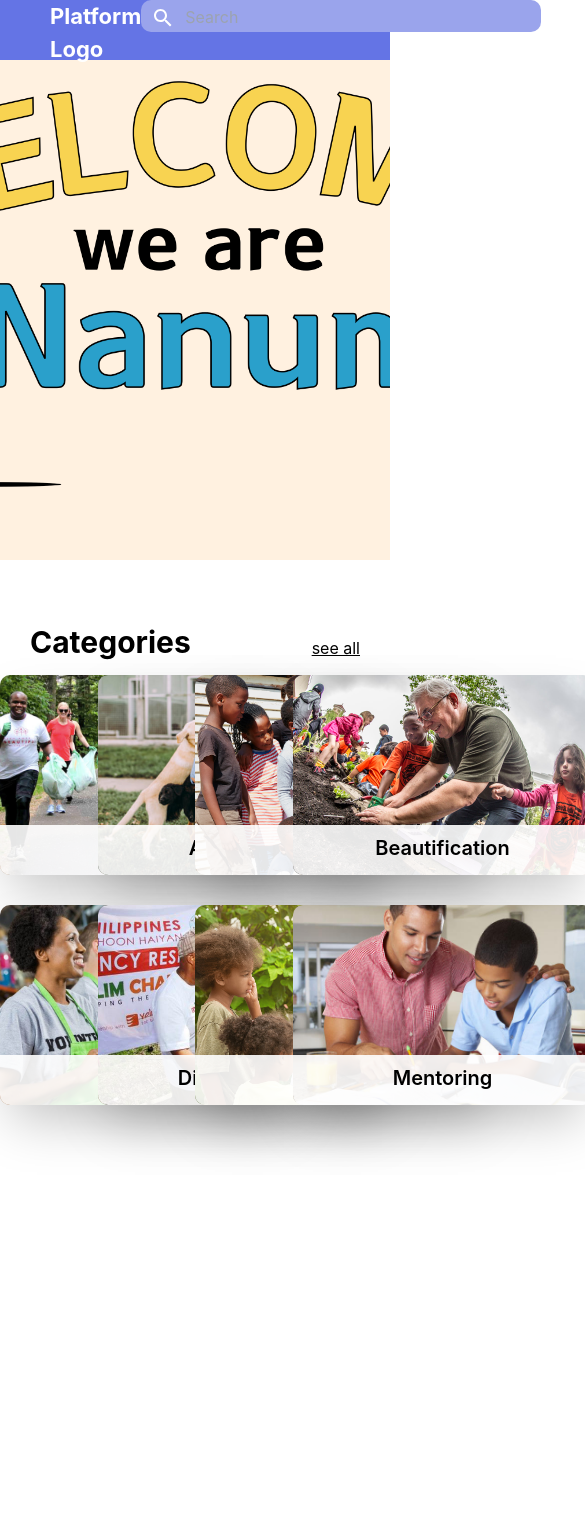
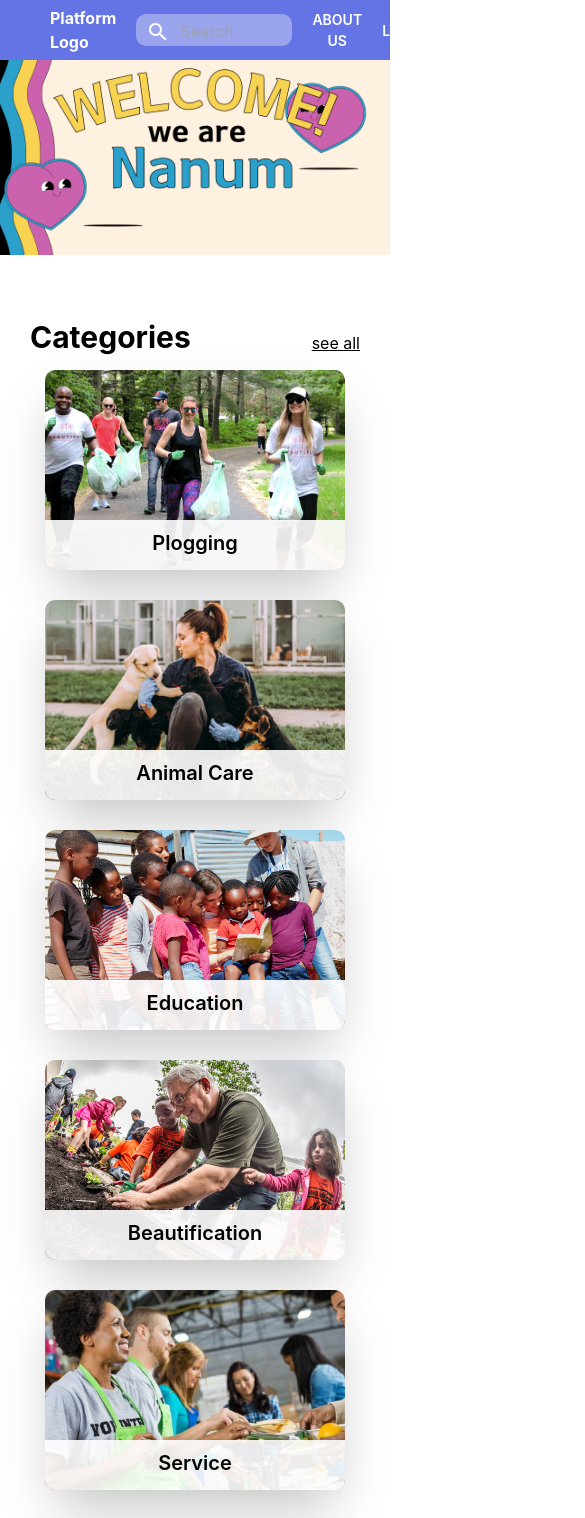
Before and after one commit to jmk0811/CSE-416-Project-Client, a Next.js app: page / in a window 390 px wide. Shown: the top 1518 px of the page, 585 px wide, since content can reach past the window. Built offline with nearby package versions, Linux system fonts and the light colour scheme; no server answers.

Commit message:
updated landing and header responsive

```diff
--- a/components/Categories.js
+++ b/components/Categories.js
@@ -1,7 +1,7 @@
 export default function Categories() {
 	return (
-		<div className="grid grid-cols-4 gap-y-[30px] mx-auto text-black">
-			<div className="w-[300px] h-[200px] rounded-[10px] shadow-2xl mx-auto cursor-pointer hover:scale-[1.05] duration-200">
+		<div className="grid grid-cols-4 gap-y-[30px] mx-auto text-black" style={{ display:'flex', flexDirection: 'row', flexWrap: 'wrap', maxWidth: '100vw'}}>
+			<div className="w-[300px] h-[200px] rounded-[10px] shadow-2xl mx-auto cursor-pointer hover:scale-[1.05] duration-200" style={{minWidth: '300px'}}>
 				<div className="relative w-full h-[200px]">
 					<div className="absolute bottom-0 w-full h-[50px] rounded-b-[10px] bg-white/90">
 						<div className="text-center mx-auto font-semibold text-20 mt-[8px]">Plogging</div>
@@ -10,7 +10,7 @@ export default function Categories() {
 				</div>
 			</div>
 
-			<div className="w-[300px] h-[200px] rounded-[10px] shadow-2xl mx-auto cursor-pointer hover:scale-[1.05] duration-200">
+			<div className="w-[300px] h-[200px] rounded-[10px] shadow-2xl mx-auto cursor-pointer hover:scale-[1.05] duration-200" style={{minWidth: '300px'}}>
 				<div className="relative w-full h-[200px]">
 					<div className="absolute bottom-0 w-full h-[50px] rounded-b-[10px] bg-white/90">
 						<div className="text-center mx-auto font-semibold text-20 mt-[8px]">Animal Care</div>
@@ -19,7 +19,7 @@ export default function Categories() {
 				</div>
 			</div>
 
-			<div className="w-[300px] h-[200px] rounded-[10px] shadow-2xl mx-auto cursor-pointer hover:scale-[1.05] duration-200">
+			<div className="w-[300px] h-[200px] rounded-[10px] shadow-2xl mx-auto cursor-pointer hover:scale-[1.05] duration-200" style={{minWidth: '300px'}}>
 				<div className="relative w-full h-[200px]">
 					<div className="absolute bottom-0 w-full h-[50px] rounded-b-[10px] bg-white/90">
 						<div className="text-center mx-auto font-semibold text-20 mt-[8px]">Education</div>
@@ -28,7 +28,7 @@ export default function Categories() {
 				</div>
 			</div>
 
-			<div className="w-[300px] h-[200px] rounded-[10px] shadow-2xl mx-auto cursor-pointer hover:scale-[1.05] duration-200">
+			<div className="w-[300px] h-[200px] rounded-[10px] shadow-2xl mx-auto cursor-pointer hover:scale-[1.05] duration-200" style={{minWidth: '300px'}}>
 				<div className="relative w-full h-[200px]">
 					<div className="absolute bottom-0 w-full h-[50px] rounded-b-[10px] bg-white/90">
 						<div className="text-center mx-auto font-semibold text-20 mt-[8px]">Beautification</div>
@@ -37,7 +37,7 @@ export default function Categories() {
 				</div>
 			</div>
 
-			<div className="w-[300px] h-[200px] rounded-[10px] shadow-2xl mx-auto cursor-pointer hover:scale-[1.05] duration-200">
+			<div className="w-[300px] h-[200px] rounded-[10px] shadow-2xl mx-auto cursor-pointer hover:scale-[1.05] duration-200" style={{minWidth: '300px'}}>
 				<div className="relative w-full h-[200px]">
 					<div className="absolute bottom-0 w-full h-[50px] rounded-b-[10px] bg-white/90">
 						<div className="text-center mx-auto font-semibold text-20 mt-[8px]">Service</div>
@@ -46,7 +46,7 @@ export default function Categories() {
 				</div>
 			</div>
 
-			<div className="w-[300px] h-[200px] rounded-[10px] shadow-2xl mx-auto cursor-pointer hover:scale-[1.05] duration-200">
+			<div className="w-[300px] h-[200px] rounded-[10px] shadow-2xl mx-auto cursor-pointer hover:scale-[1.05] duration-200" style={{minWidth: '300px'}}>
 				<div className="relative w-full h-[200px]">
 					<div className="absolute bottom-0 w-full h-[50px] rounded-b-[10px] bg-white/90">
 						<div className="text-center mx-auto font-semibold text-20 mt-[8px]">Disaster Relief</div>
@@ -55,7 +55,7 @@ export default function Categories() {
 				</div>
 			</div>
 
-			<div className="w-[300px] h-[200px] rounded-[10px] shadow-2xl mx-auto cursor-pointer hover:scale-[1.05] duration-200">
+			<div className="w-[300px] h-[200px] rounded-[10px] shadow-2xl mx-auto cursor-pointer hover:scale-[1.05] duration-200" style={{minWidth: '300px'}}>
 				<div className="relative w-full h-[200px]">
 					<div className="absolute bottom-0 w-full h-[50px] rounded-b-[10px] bg-white/90">
 						<div className="text-center mx-auto font-semibold text-20 mt-[8px]">Medical</div>
@@ -64,7 +64,7 @@ export default function Categories() {
 				</div>
 			</div>
 
-			<div className="w-[300px] h-[200px] rounded-[10px] shadow-2xl mx-auto cursor-pointer hover:scale-[1.05] duration-200">
+			<div className="w-[300px] h-[200px] rounded-[10px] shadow-2xl mx-auto cursor-pointer hover:scale-[1.05] duration-200" style={{minWidth: '300px'}}>
 				<div className="relative w-full h-[200px]">
 					<div className="absolute bottom-0 w-full h-[50px] rounded-b-[10px] bg-white/90">
 						<div className="text-center mx-auto font-semibold text-20 mt-[8px]">Mentoring</div>
--- a/components/carousel/MainBanner.js
+++ b/components/carousel/MainBanner.js
@@ -1,6 +1,6 @@
 export default function MainBanner() {
 	return (
-		<div className="w-full h-[500px] bg-point1">
+		<div className="w-full h-full bg-point1" style={{maxHeight: '700px', overflow: 'hidden'}}>
 			<img className="w-full h-full object-cover" src="/asset/banner1.png" />
 		</div>
 	);
--- a/components/container/Header.js
+++ b/components/container/Header.js
@@ -59,17 +59,18 @@ export default function Header(props) {
 	};
 
 	return (
-		<div className="z-50 w-full h-[60px] bg-main1 sticky top-0 flex flex-col px-[30px]">
+		<div className="z-50 w-full h-[60px] bg-main1 sticky top-0 flex flex-col px-[30px] hidescroll" style={{minWidth: '100vw', display: 'flex', flexWrap: 'wrap', overflow: 'scroll'}}>
 			{openLogin ? <Login status={openLogin} close={handleCloseLogin} /> : null}
-			<div className="flex flex-row my-auto mx-auto w-full max-w-[1400px] px-[20px]">
+			<div className="flex flex-row my-auto mx-auto w-full px-[20px]">
 				<Link href="/">
 					<a>
-						<div className="mr-auto my-auto font-bold text-white text-22">Platform Logo</div>
+						<div className="mr-auto my-auto font-bold text-white"> Platform Logo</div>
 					</a>
 				</Link>
-				<div className="flex flex-row mx-auto">
+				<div className="flex flex-row mx-auto" style={{justifyContent: 'center', alignSelf: 'center'}}>
 					<form onSubmit={getItemsDataWithQuery}>
-						<div className="flex flex-row bg-main2 rounded-[10px] min-w-[400px] w-full px-[10px] py-[2px]">
+						<div className="flex flex-row bg-main2 rounded-[10px] px-[10px] py-[2px]"
+							style={{display: 'flex', width: '40vw', marginLeft: '20px', marginRight: '20px'}}>
 							<button>
 								<SearchIcon className="mt-[4px]" sx={{ color: "white" }} />
 							</button>
@@ -105,12 +106,9 @@ export default function Header(props) {
 							</Link>
 						</button>
 						<button className="" onClick={handleClickLogIn}>
-							{/* <Link href="/login">
-								<a>LOGIN</a>
-							</Link> */}
 							LOGIN
 						</button>
-						<button className="">
+						<button className="" style={{marginRight: '30px'}}>
 							<Link href="/signup">
 								<a>SIGN UP</a>
 							</Link>
--- a/pages/_app.js
+++ b/pages/_app.js
@@ -193,10 +193,10 @@ export default function MyApp({ Component, pageProps }) {
 	}, [login]);
 
 	return (
-		<div className="bg-white text-black">
+		<div className="bg-white text-black" >
 			<Header login={login} setLogin={setLogin} />
 
-			<main className="min-h-screen">
+			<main className="min-h-screen" >
 				<div className="w-full mx-auto">
 					<Component {...pageProps} login={login} setLogin={setLogin} />
 				</div>
--- a/styles/globals.css
+++ b/styles/globals.css
@@ -28,3 +28,7 @@ a {
         background: black;
     }
 }
+
+.hidescroll::-webkit-scrollbar {
+    display: none; /* 크롬, 사파리, 오페라, 엣지 */
+}
```
